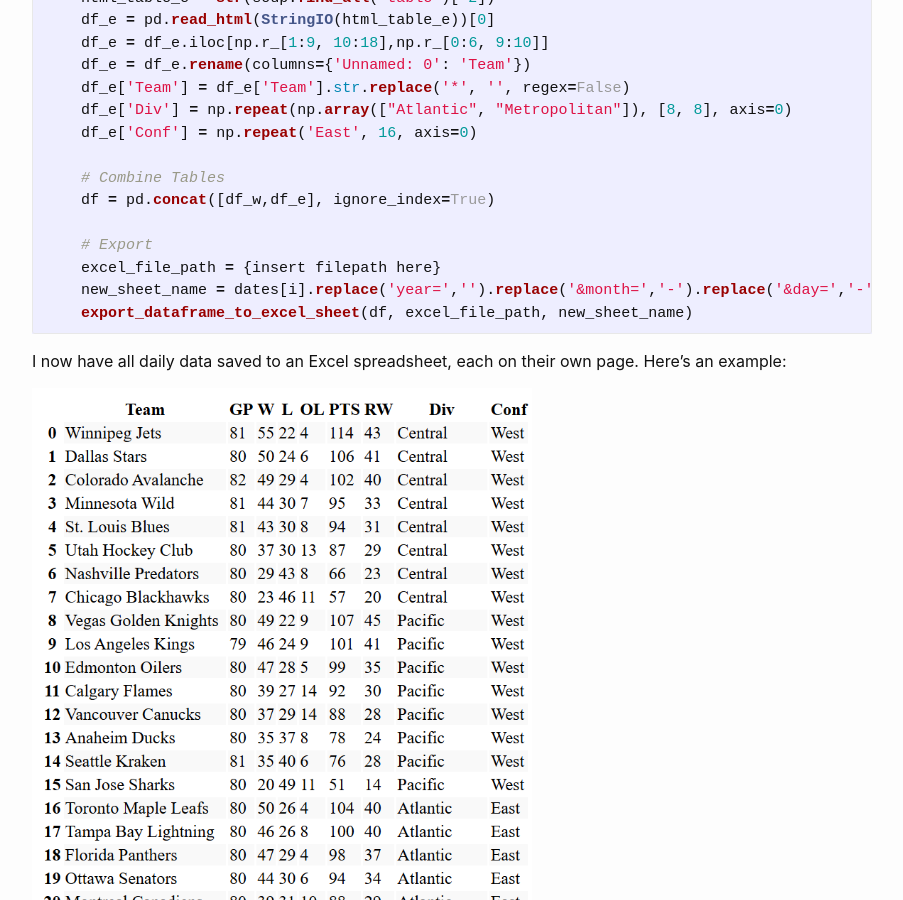
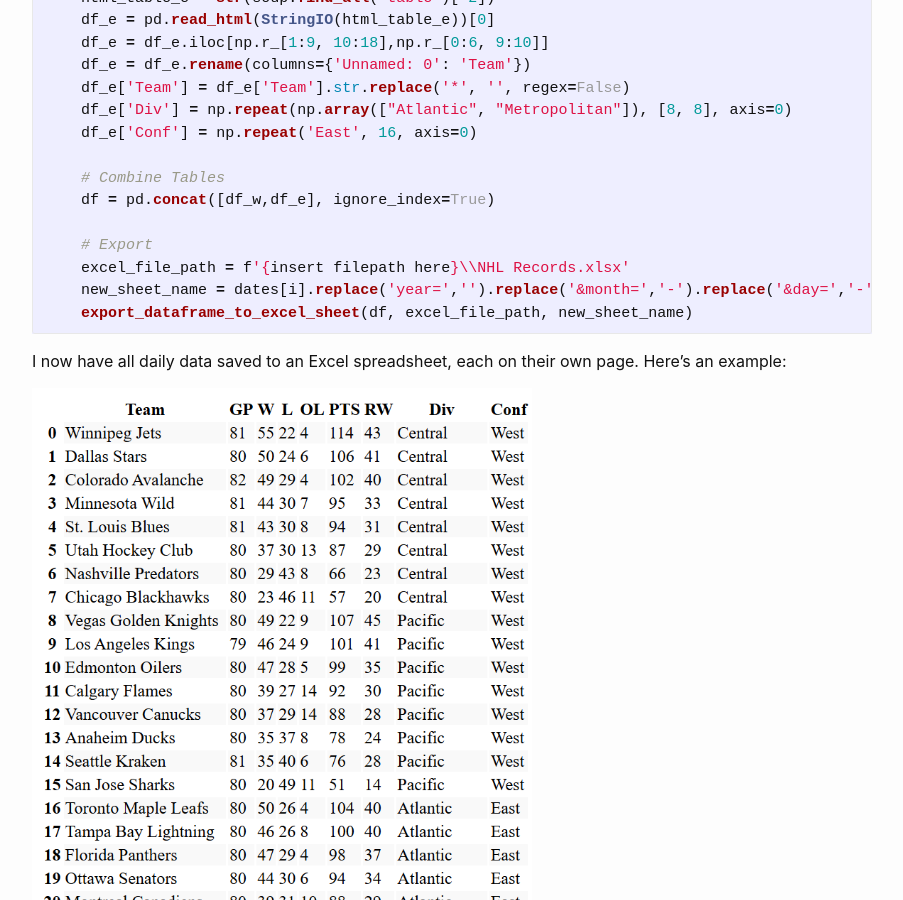
Before and after one commit to kbmoore02/NHL-Data-Analysis, a Jekyll site: the page built from _posts/2025-4-13-blog-hockey1.md, in a window 1280 px wide and 900 px high, scrolled down 1890 px. Shown: the whole window, without its empty margins (188-1091 px from the left). Built offline with Jekyll 4.4.1, drawn with Linux system fonts in a browser that asks for light colours; comment, search, counter and statistics services are not loaded.

Commit message:
Update 2025-4-13-blog-hockey1.md

````diff
--- a/_posts/2025-4-13-blog-hockey1.md
+++ b/_posts/2025-4-13-blog-hockey1.md
@@ -83,7 +83,7 @@ for i in range(0, len(dates)):
     df = pd.concat([df_w,df_e], ignore_index=True)
 
     # Export
-    excel_file_path = {insert filepath here}
+    excel_file_path = f'{insert filepath here}\\NHL Records.xlsx'
     new_sheet_name = dates[i].replace('year=','').replace('&month=','-').replace('&day=','-')
     export_dataframe_to_excel_sheet(df, excel_file_path, new_sheet_name)
 ```
````
